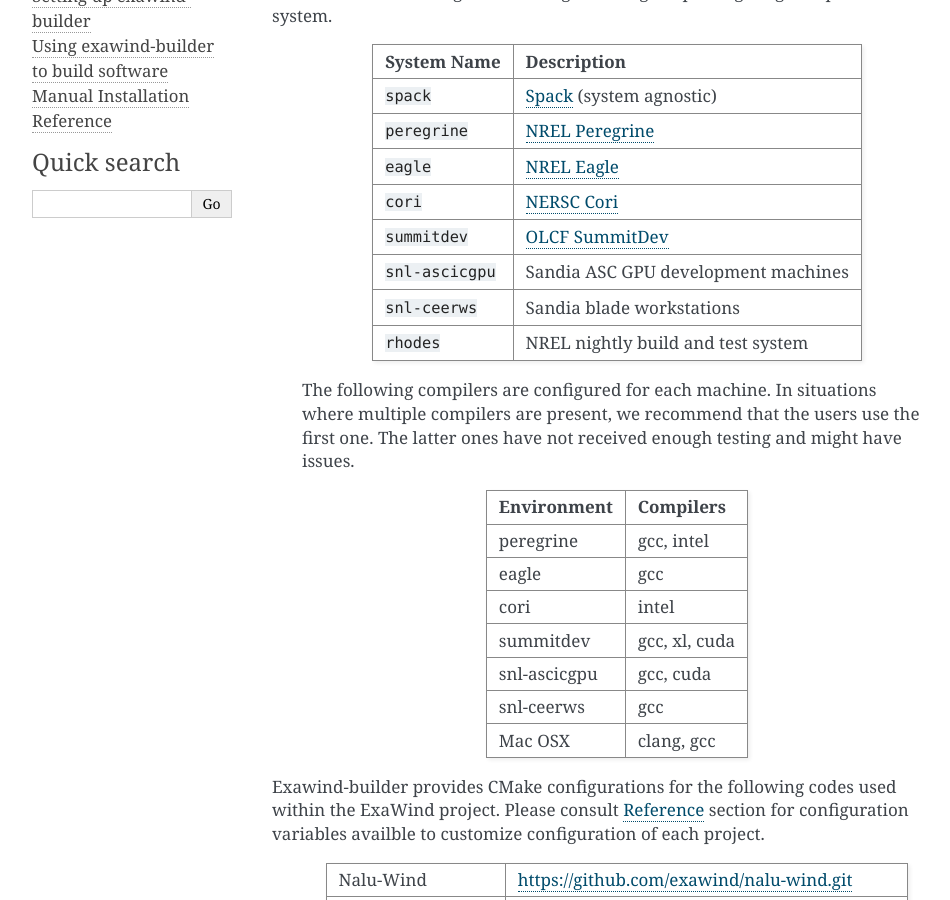
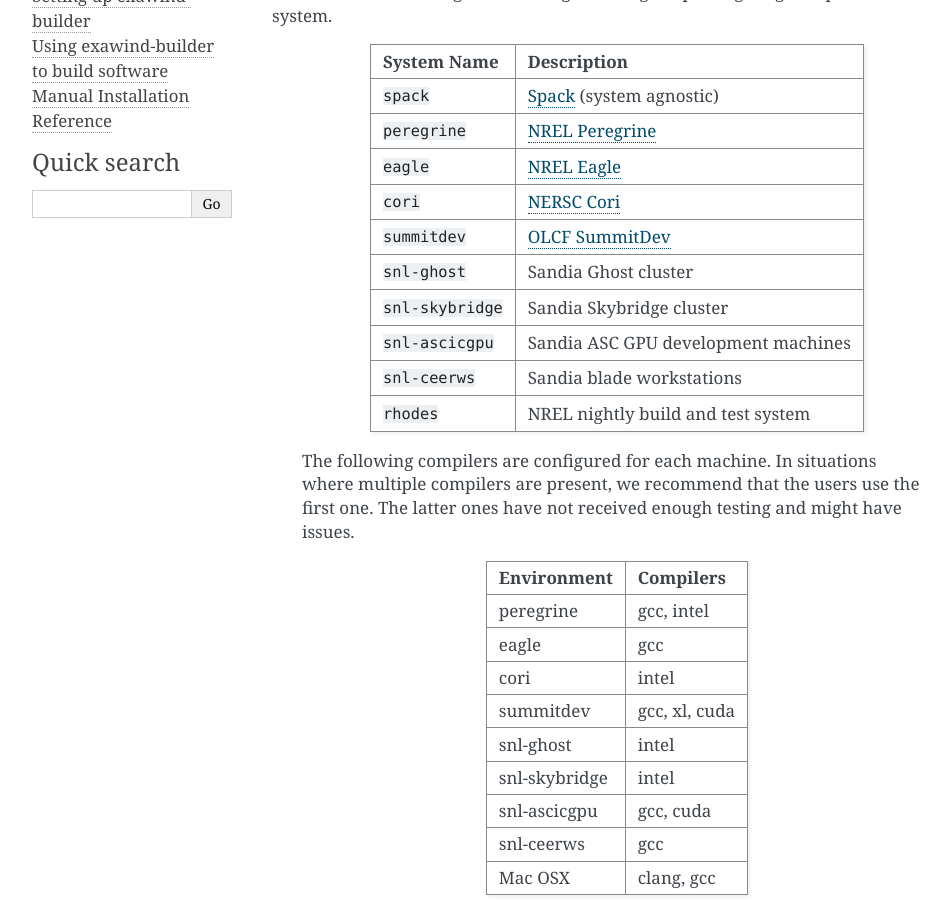
Before and after one commit to Exawind/exawind-builder, a Sphinx documentation site: the page built from doc/source/introduction.rst, in a window 1280 px wide and 900 px high, scrolled down 285 px. Shown: the whole window, without its empty margins (148-1098 px from the left). Built offline with Sphinx 7.4.7, drawn with Linux system fonts in a browser that asks for light colours.

Commit message:
Build environment for SNL HPC systems
- Adds build definitions for Ghost and Skybridge systems

- Introduces a "bootstrap environment" capability to setup build environment for
  Spack builds.

```diff
--- a/doc/source/introduction.rst
+++ b/doc/source/introduction.rst
@@ -14,34 +14,38 @@
 name`` shown on the following table when generating scripts targeting that
 particular system.
 
-  ================= ============================================================================================
-  System Name       Description
-  ================= ============================================================================================
-  ``spack``          `Spack <https:://github.com/LLNL/spack>`_ (system agnostic)
-  ``peregrine``      `NREL Peregrine <https://www.nrel.gov/hpc/peregrine-system.html>`_
-  ``eagle``          `NREL Eagle <https://www.nrel.gov/hpc/eagle-system.html>`_
-  ``cori``           `NERSC Cori <http://www.nersc.gov/users/computational-systems/cori/>`_
-  ``summitdev``      `OLCF SummitDev <https://www.olcf.ornl.gov/olcf-resources/compute-systems/summit/>`_
-  ``snl-ascicgpu``   Sandia ASC GPU development machines
-  ``snl-ceerws``     Sandia blade workstations
-  ``rhodes``         NREL nightly build and test system
-  ================= ============================================================================================
+  ==================== ============================================================================================
+  System Name          Description
+  ==================== ============================================================================================
+  ``spack``             `Spack <https:://github.com/LLNL/spack>`_ (system agnostic)
+  ``peregrine``         `NREL Peregrine <https://www.nrel.gov/hpc/peregrine-system.html>`_
+  ``eagle``             `NREL Eagle <https://www.nrel.gov/hpc/eagle-system.html>`_
+  ``cori``              `NERSC Cori <http://www.nersc.gov/users/computational-systems/cori/>`_
+  ``summitdev``         `OLCF SummitDev <https://www.olcf.ornl.gov/olcf-resources/compute-systems/summit/>`_
+  ``snl-ghost``         Sandia Ghost cluster
+  ``snl-skybridge``     Sandia Skybridge cluster
+  ``snl-ascicgpu``      Sandia ASC GPU development machines
+  ``snl-ceerws``        Sandia blade workstations
+  ``rhodes``            NREL nightly build and test system
+  ==================== ============================================================================================
 
   The following compilers are configured for each machine. In situations where
   multiple compilers are present, we recommend that the users use the first one.
   The latter ones have not received enough testing and might have issues.
 
-  =============== ========================
-  Environment     Compilers
-  =============== ========================
-  peregrine       gcc, intel
-  eagle           gcc
-  cori            intel
-  summitdev       gcc, xl, cuda
-  snl-ascicgpu    gcc, cuda
-  snl-ceerws      gcc
-  Mac OSX         clang, gcc
-  =============== ========================
+  ================== ========================
+  Environment        Compilers
+  ================== ========================
+  peregrine          gcc, intel
+  eagle              gcc
+  cori               intel
+  summitdev          gcc, xl, cuda
+  snl-ghost          intel
+  snl-skybridge      intel
+  snl-ascicgpu       gcc, cuda
+  snl-ceerws         gcc
+  Mac OSX            clang, gcc
+  ================== ========================
 
 
 Exawind-builder provides CMake configurations for the following codes used
```
Also changed, not shown: doc/source/reference.rst (+13 -0 lines), 12 other files.
